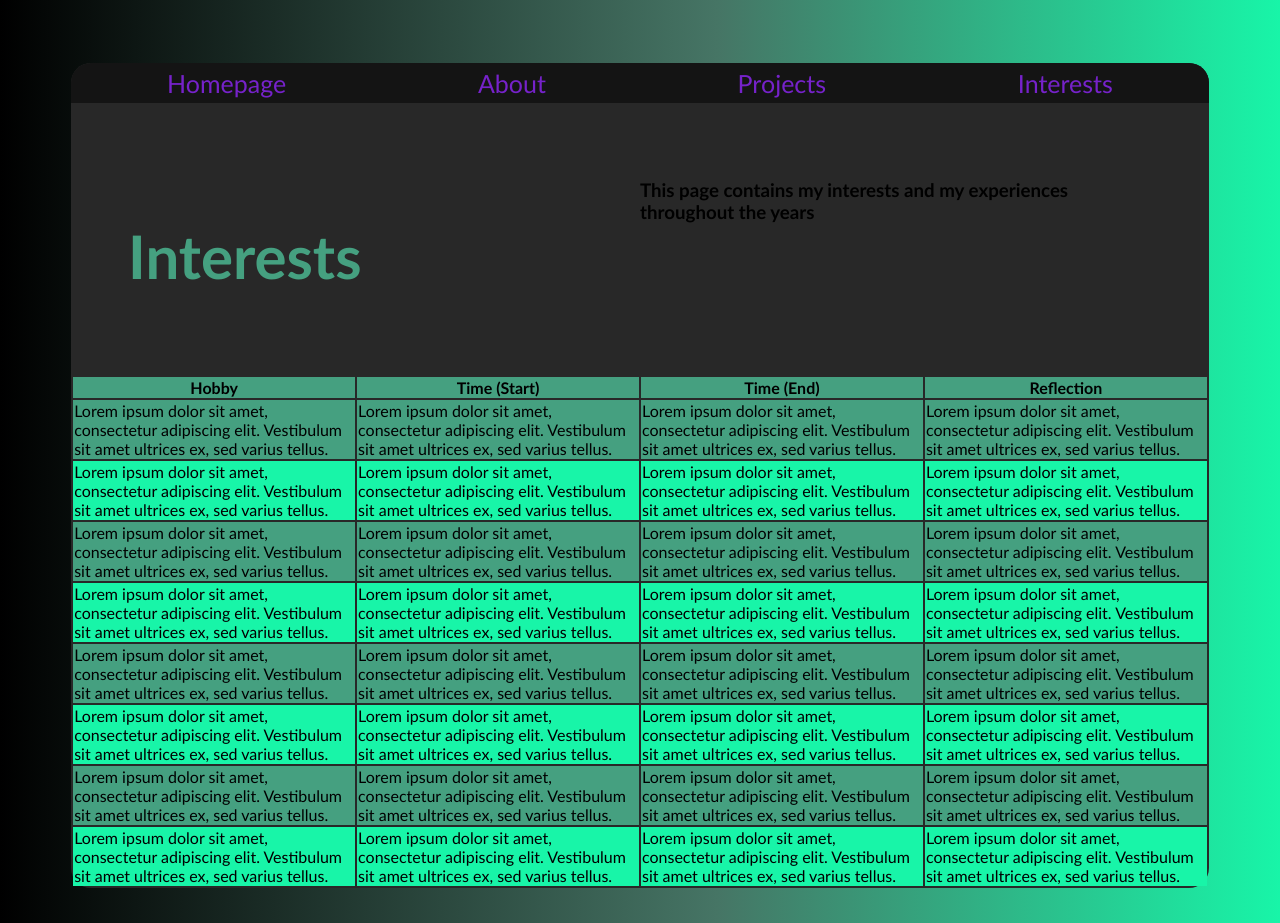
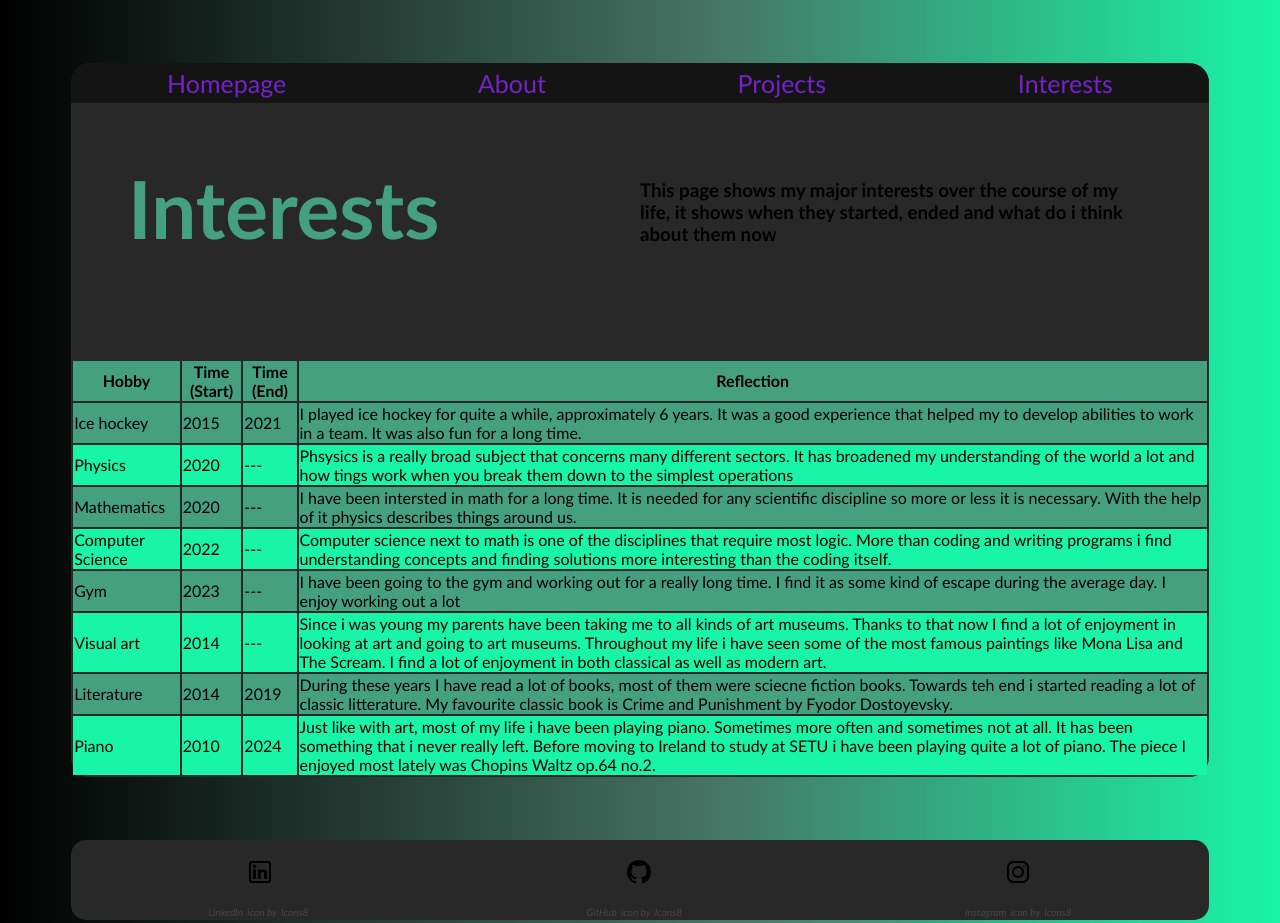
Before and after one commit to gustawtarka/20113304-personalpage, a plain HTML site: page interests.html in a window 1280 px wide. Shown: the top 923 px of the page. Drawn offline with Linux system fonts and the light colour scheme.

Commit message:
3rd commmit

```diff
--- a/css/styles.css
+++ b/css/styles.css
@@ -1,27 +1,43 @@
-body{
-    background: rgb(0,0,0);
-    background: linear-gradient(90deg, rgba(0,0,0,1) 0%, rgba(70,117,101,1) 56%, rgba(24,245,168,1) 100%);
-    font-family: 'Trebuchet MS', 'Lucida Sans Unicode', 'Lucida Grande', 'Lucida Sans', Arial, sans-serif;
+body {
+  background: rgb(0, 0, 0);
+  background: linear-gradient(
+    90deg,
+    rgba(0, 0, 0, 1) 0%,
+    rgba(70, 117, 101, 1) 56%,
+    rgba(24, 245, 168, 1) 100%
+  );
+  font-family: "Trebuchet MS", "Lucida Sans Unicode", "Lucida Grande",
+    "Lucida Sans", Arial, sans-serif;
 }
-h1{
-    font-size: 60px;
-    display:flex;
+h1 {
+  font-size: 80px;
+  display: flex;
   align-items: center;
-    color: #45A080;
+
+  padding: 0px;
+  color: #45a080;
   margin-right: 3%;
+  margin-top: 0;
 }
-
-.page{
-    margin:5%;
+main {
+  display: flex;
+  align-items: center;
+}
+main li {
+  color: #18f5a8;
+  list-style-type: none;
+  padding: 3px;
+}
+.page {
+  margin: 5%;
   background-color: rgb(40, 40, 40);
   border-radius: 20px;
-
 }
-blockquote{
-    color:#7622CA;
+blockquote {
+  color: #7622ca;
   font-style: italic;
 }
-.items{
+.items {
   display: flex;
   flex-direction: row;
   margin-top: 5%;
@@ -31,14 +47,13 @@ blockquote{
   width: 90%;
   justify-content: space-between;
 }
-.items #left-side-about{
-
+.items #left-side-about {
   display: inherit;
   flex-direction: column;
   width: 80%;
   align-items: center;
 }
-nav{
+nav {
   display: flex;
   flex-grow: 1;
   width: 100%;
@@ -46,113 +61,115 @@ nav{
   border-top-left-radius: 20px;
   justify-content: space-around;
   align-items: center;
-    background: rgb(20, 20, 20)
-
+  background: rgb(20, 20, 20);
 }
-.items main{
+.items main {
   width: 50%;
   display: inherit;
   flex-direction: column;
 }
-h2, p{
+h2,
+p {
   margin-right: 5%;
-    color: #45A080;
+  color: #45a080;
   margin-left: 5%;
   text-align: center;
 }
-nav a{
+nav a {
   padding: 5px;
   font-size: 25px;
   text-decoration: none;
   color: rgba(118, 34, 202, 1);
-
 }
-nav a:hover{
+nav a:hover {
   text-decoration: double;
   text-align: center;
-    color: #18F5A8;
+  color: #18f5a8;
   background-color: rgb(40, 40, 40);
   border-top-left-radius: 15px;
   border-top-right-radius: 15px;
   font-size: 30px;
-
 }
-#image figure{
+#image {
+  display: flex;
+  flex-direction: column;
+  align-items: center;
+}
+#image figure {
   width: 550px;
   height: 550px;
   margin-left: 4%;
   margin-right: 5%;
   margin-bottom: 5%;
   border-radius: 290px;
-    background-color: #7622CA;
+  background-color: #7622ca;
   background-image: url(../images/me.png);
-
 }
-table{
+table {
   width: 100%;
   flex-shrink: 1;
-
 }
-tbody tr td:hover{
+tbody tr td:hover {
   background-image: url(../images/tableBG.png);
   color: whitesmoke;
 }
-tr:nth-of-type(even){
-    background-color: #18F5A8;
+tr:nth-of-type(even) {
+  background-color: #18f5a8;
 }
-tr:nth-of-type(odd){
-    background-color: #45A080;
+tr:nth-of-type(odd) {
+  background-color: #45a080;
 }
 
-#projects{
+#projects {
   display: flex;
   width: 100%;
-    flex-wrap: wrap;
-
+  flex-direction: column;
+  align-items: center;
 }
-#projects h3{
+#projects h3 {
   justify-content: space-around;
   width: 33.33333%;
   align-items: stretch;
 }
-#projects ul{
+#projects ul {
   align-items: flex-end;
   align-items: stretch;
 }
-footer{
+footer {
   background-color: rgb(40, 40, 40);
   width: 90%;
   margin-left: 5%;
   border-radius: 15px;
-    display:flex;
+  display: flex;
   flex-direction: row;
   justify-content: space-around;
 }
-footer figure{
+footer figure {
   display: flex;
   justify-content: center;
   align-items: center;
-
 }
-nav a:active{
+nav a:active {
   color: rgb(40, 40, 40);
   font-size: 25px;
 }
-nav a:visited{
-    font-style:italic;
+nav a:visited {
+  font-style: italic;
 }
 
-footer #linkedin, #github, #instagram{
+footer #linkedin,
+#github,
+#instagram {
   display: inherit;
   flex-direction: column;
   justify-content: center;
   margin: 0px;
 }
-figcaption, figcaption a{
+figcaption,
+figcaption a {
   font-size: 10px;
   font-style: italic;
   color: rgb(70, 70, 70);
   padding: 2px;
   text-decoration: none;
-
 }
--- a/interests.html
+++ b/interests.html
@@ -1,8 +1,6 @@
 <!DOCTYPE html>
 <head>
-    <title>
-
-    </title>
+    <title>Interests</title>
     <link rel="stylesheet" href="css/styles.css">
 </head>
 <body>
@@ -19,7 +17,7 @@
 
         </header>
     <main>
-        <h3>This page contains my interests and my experiences throughout the years</h3>
+        <h3>This page shows my major interests over the course of my life, it shows when they started, ended and what do i think about them now</h3>
     </section>
         <table>
             <thead id="head">
@@ -29,55 +27,55 @@
                 <th>Time (End)</th>
                 <th>Reflection</th>
             </tr>
-        </thead >
+        </thead>
         <tbody>
             <tr>
-                <td>Lorem ipsum dolor sit amet, consectetur adipiscing elit. Vestibulum sit amet ultrices ex, sed varius tellus.</td>
-                <td>Lorem ipsum dolor sit amet, consectetur adipiscing elit. Vestibulum sit amet ultrices ex, sed varius tellus.</td>
-                <td>Lorem ipsum dolor sit amet, consectetur adipiscing elit. Vestibulum sit amet ultrices ex, sed varius tellus.</td>
-                <td>Lorem ipsum dolor sit amet, consectetur adipiscing elit. Vestibulum sit amet ultrices ex, sed varius tellus.</td>
+                <td>Ice hockey</td>
+                <td>2015</td>
+                <td>2021</td>
+                <td>I played ice hockey for quite a while, approximately 6 years. It was a good experience that helped my to develop abilities to work in a team. It was also fun for a long time.</td>
             </tr>
             <tr>
-                <td>Lorem ipsum dolor sit amet, consectetur adipiscing elit. Vestibulum sit amet ultrices ex, sed varius tellus.</td>
-                <td>Lorem ipsum dolor sit amet, consectetur adipiscing elit. Vestibulum sit amet ultrices ex, sed varius tellus.</td>
-                <td>Lorem ipsum dolor sit amet, consectetur adipiscing elit. Vestibulum sit amet ultrices ex, sed varius tellus.</td>
-                <td>Lorem ipsum dolor sit amet, consectetur adipiscing elit. Vestibulum sit amet ultrices ex, sed varius tellus.</td>
+                <td>Physics</td>
+                <td>2020</td>
+                <td>---</td>
+                <td>Phsysics is a really broad subject that concerns many different sectors. It has broadened my understanding of the world a lot and how tings work when you break them down to the simplest operations</td>
             </tr>
             <tr>
-                <td>Lorem ipsum dolor sit amet, consectetur adipiscing elit. Vestibulum sit amet ultrices ex, sed varius tellus.</td>
-                <td>Lorem ipsum dolor sit amet, consectetur adipiscing elit. Vestibulum sit amet ultrices ex, sed varius tellus.</td>
-                <td>Lorem ipsum dolor sit amet, consectetur adipiscing elit. Vestibulum sit amet ultrices ex, sed varius tellus.</td>
-                <td>Lorem ipsum dolor sit amet, consectetur adipiscing elit. Vestibulum sit amet ultrices ex, sed varius tellus.</td>
+                <td>Mathematics</td>
+                <td>2020</td>
+                <td>---</td>
+                <td>I have been intersted in math for a long time. It is needed for any scientific discipline so more or less it is necessary. With the help of it physics describes things around us.</td>
             </tr>
             <tr>
-                <td>Lorem ipsum dolor sit amet, consectetur adipiscing elit. Vestibulum sit amet ultrices ex, sed varius tellus.</td>
-                <td>Lorem ipsum dolor sit amet, consectetur adipiscing elit. Vestibulum sit amet ultrices ex, sed varius tellus.</td>
-                <td>Lorem ipsum dolor sit amet, consectetur adipiscing elit. Vestibulum sit amet ultrices ex, sed varius tellus.</td>
-                <td>Lorem ipsum dolor sit amet, consectetur adipiscing elit. Vestibulum sit amet ultrices ex, sed varius tellus.</td>
+                <td>Computer Science</td>
+                <td>2022</td>
+                <td>---</td>
+                <td>Computer science next to math is one of the disciplines that require most logic. More than coding and writing programs i find understanding concepts and finding solutions more interesting than the coding itself.</td>
             </tr>
             <tr>
-                <td>Lorem ipsum dolor sit amet, consectetur adipiscing elit. Vestibulum sit amet ultrices ex, sed varius tellus.</td>
-                <td>Lorem ipsum dolor sit amet, consectetur adipiscing elit. Vestibulum sit amet ultrices ex, sed varius tellus.</td>
-                <td>Lorem ipsum dolor sit amet, consectetur adipiscing elit. Vestibulum sit amet ultrices ex, sed varius tellus.</td>
-                <td>Lorem ipsum dolor sit amet, consectetur adipiscing elit. Vestibulum sit amet ultrices ex, sed varius tellus.</td>
+                <td>Gym</td>
+                <td>2023</td>
+                <td>---</td>
+                <td>I have been going to the gym and working out for a really long time. I find it as some kind of escape during the average day. I enjoy working out a lot</td>
             </tr>
             <tr>
-                <td>Lorem ipsum dolor sit amet, consectetur adipiscing elit. Vestibulum sit amet ultrices ex, sed varius tellus.</td>
-                <td>Lorem ipsum dolor sit amet, consectetur adipiscing elit. Vestibulum sit amet ultrices ex, sed varius tellus.</td>
-                <td>Lorem ipsum dolor sit amet, consectetur adipiscing elit. Vestibulum sit amet ultrices ex, sed varius tellus.</td>
-                <td>Lorem ipsum dolor sit amet, consectetur adipiscing elit. Vestibulum sit amet ultrices ex, sed varius tellus.</td>
+                <td>Visual art</td>
+                <td>2014</td>
+                <td>---</td>
+                <td>Since i was young my parents have been taking me to all kinds of art museums. Thanks to that now I find a lot of enjoyment in looking at art and going to art museums. Throughout my life i have seen some of the most famous paintings like Mona Lisa and The Scream. I find a lot of enjoyment in both classical as well as modern art.</td>
             </tr>
             <tr>
-                <td>Lorem ipsum dolor sit amet, consectetur adipiscing elit. Vestibulum sit amet ultrices ex, sed varius tellus.</td>
-                <td>Lorem ipsum dolor sit amet, consectetur adipiscing elit. Vestibulum sit amet ultrices ex, sed varius tellus.</td>
-                <td>Lorem ipsum dolor sit amet, consectetur adipiscing elit. Vestibulum sit amet ultrices ex, sed varius tellus.</td>
-                <td>Lorem ipsum dolor sit amet, consectetur adipiscing elit. Vestibulum sit amet ultrices ex, sed varius tellus.</td>
+                <td>Literature</td>
+                <td>2014</td>
+                <td>2019</td>
+                <td>During these years I have read a lot of books, most of them were sciecne fiction books. Towards teh end i started reading a lot of classic litterature. My favourite classic book is Crime and Punishment by Fyodor Dostoyevsky.</td>
             </tr>
             <tr>
-                <td>Lorem ipsum dolor sit amet, consectetur adipiscing elit. Vestibulum sit amet ultrices ex, sed varius tellus.</td>
-                <td>Lorem ipsum dolor sit amet, consectetur adipiscing elit. Vestibulum sit amet ultrices ex, sed varius tellus.</td>
-                <td>Lorem ipsum dolor sit amet, consectetur adipiscing elit. Vestibulum sit amet ultrices ex, sed varius tellus.</td>
-                <td>Lorem ipsum dolor sit amet, consectetur adipiscing elit. Vestibulum sit amet ultrices ex, sed varius tellus.</td>
+                <td>Piano</td>
+                <td>2010</td>
+                <td>2024</td>
+                <td>Just like with art, most of my life i have been playing piano. Sometimes more often and sometimes not at all. It has been something that i never really left. Before moving to Ireland to study at SETU i have been playing quite a lot of piano. The piece I enjoyed most lately was Chopins Waltz op.64 no.2.</td>
             </tr>
         </tbody>
         </table>
```
Also changed, not shown: about.html (+8 -11 lines), index.html (+7 -4 lines), projects.html (+1 -24 lines). Lines whose indentation alone changed are shown as unchanged.
